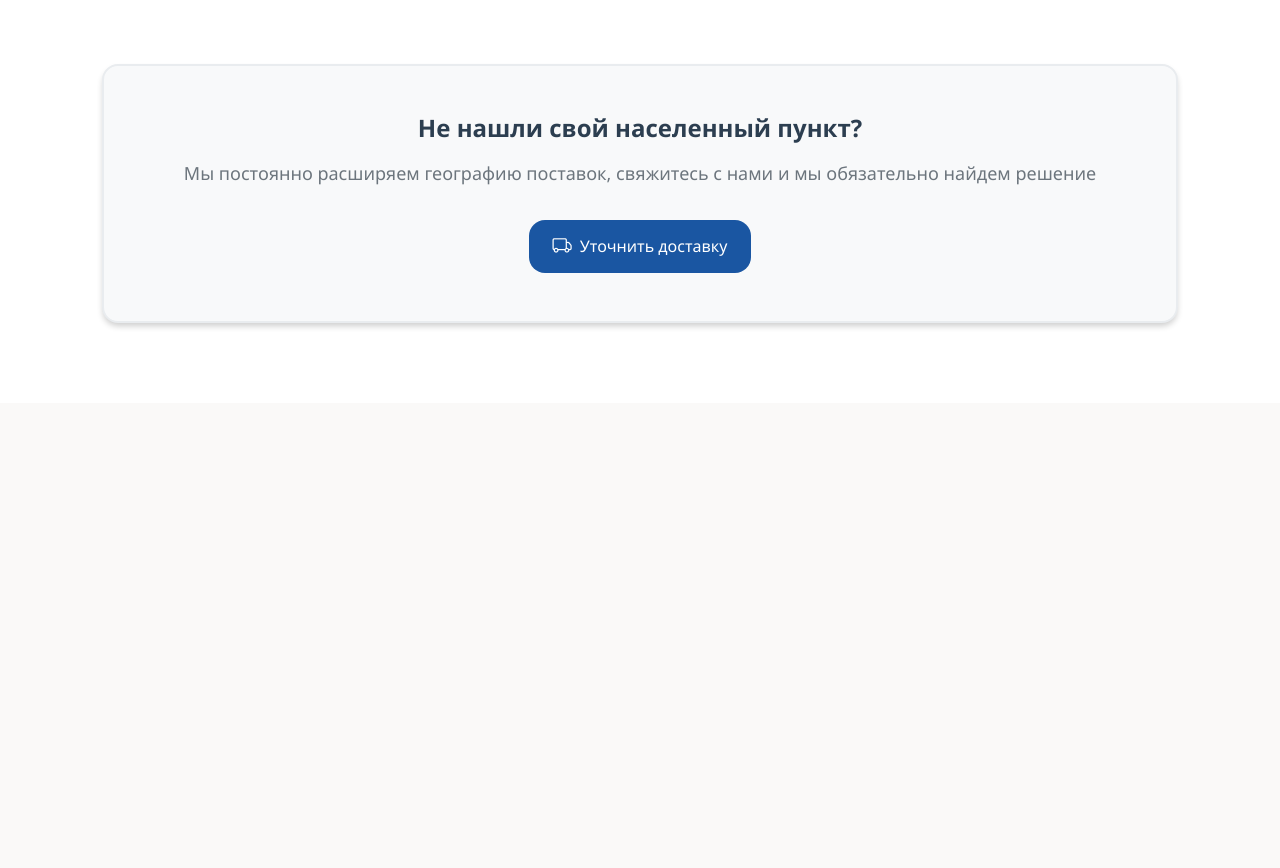
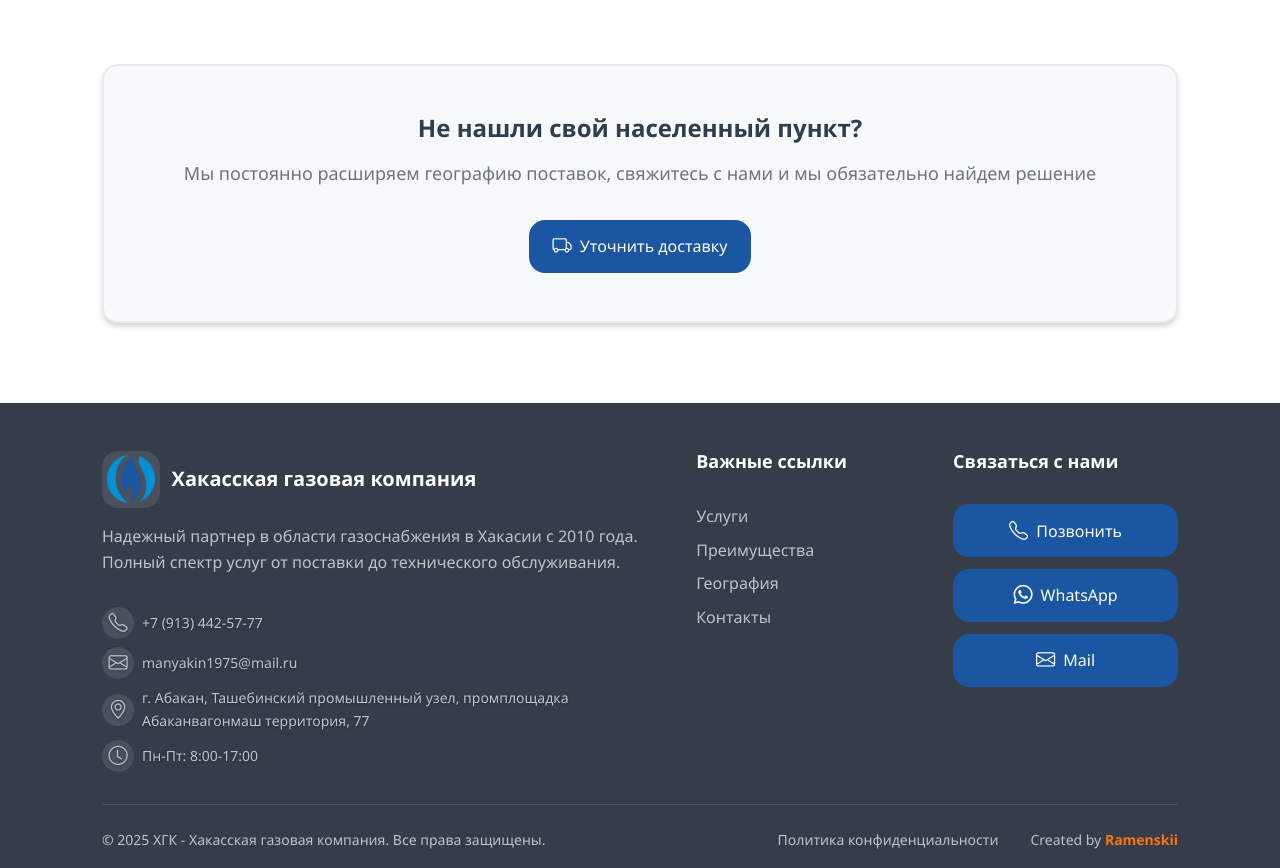
Before and after one commit to KRamenskii/hgk_dev, a Django app: page / in a window 1280 px wide. Shown: the part 3901-4769 px from the top of the page. Before the commit the page ends 4228 px from the top, so only its background shows below. Run offline with Django 5.2, Linux system fonts and the light colour scheme; data that the repository does not hold is empty.

Commit message:
Footer for the site has been created.

```diff
--- a/project/website/static/css/components.css
+++ b/project/website/static/css/components.css
@@ -146,3 +146,138 @@
     font-size: 0.875rem;
     text-shadow: 0 1px 3px rgba(0, 0, 0, 0.3);
 }
+
+/* Footer Styles */
+.footer {
+    background-color: var(--bg-footer);
+    color: white;
+    padding: 3rem 0 1rem;
+}
+
+.footer-content {
+    display: grid;
+    grid-template-columns: 2.5fr 1fr 1fr;
+    gap: 2rem;
+    margin-bottom: 2rem;
+}
+
+.footer-column {
+    display: flex;
+    flex-direction: column;
+    gap: 1rem;
+}
+
+.footer-logo .logo-title {
+    color: white;
+    font-size: 1.25rem;
+}
+
+.footer-icon-container,
+.header-icon-container {
+    min-width: 2rem;
+    min-height: 2rem;
+    display: flex;
+    align-items: center;
+    justify-content: center;
+    background-color: var(--bg-footer-icon);
+    border-radius: var(--border-radius);
+}
+
+.header-icon-container {
+    background-color: transparent;
+}
+
+.footer-logo-container {
+    padding: 1.8rem;
+}
+
+.footer-description {
+    color: #bdc3c7;
+    line-height: 1.6;
+}
+
+.footer-contact-info {
+    display: flex;
+    flex-direction: column;
+    gap: 0.5rem;
+}
+
+.footer-contact-info .contact-item {
+    color: #bdc3c7;
+    font-size: 0.875rem;
+}
+
+.contact-item {
+    display: flex;
+    align-items: center;
+    gap: 0.5rem;
+    color: white;
+    font-size: 0.875rem;
+    text-shadow: 0 1px 3px rgba(0, 0, 0, 0.3);
+}
+
+.header-scrolled .contact-item {
+    color: var(--text-light);
+    text-shadow: none;
+}
+
+.footer-title {
+    color: white;
+    font-size: 1.125rem;
+    margin-bottom: 1rem;
+}
+
+.footer-links {
+    list-style: none;
+    display: flex;
+    flex-direction: column;
+    gap: 0.5rem;
+    padding: 0;
+}
+
+.footer-links a {
+    color: #bdc3c7;
+    text-decoration: none;
+    transition: var(--transition);
+}
+
+.footer-links a:hover {
+    color: white;
+}
+
+.footer-buttons {
+    display: flex;
+    flex-direction: column;
+    gap: 0.75rem;
+}
+
+.footer-bottom {
+    display: flex;
+    justify-content: space-between;
+    align-items: center;
+    padding-top: 1.5rem;
+    border-top: 1px solid rgba(255, 255, 255, 0.1);
+    color: #bdc3c7;
+    font-size: 0.875rem;
+}
+
+.footer-links-bottom {
+    display: flex;
+    gap: 2rem;
+    align-items: center;
+}
+
+.made-by-logo {
+    text-decoration: none;
+    color: var(--accent-color);
+    font-weight: 600;
+}
+
+.footer-link {
+    color: #bdc3c7;
+    text-decoration: none;
+}
+
+.footer-link:hover {
+    color: white;
+}
--- a/project/website/templates/website/includes/footer.html
+++ b/project/website/templates/website/includes/footer.html
@@ -0,0 +1,91 @@
+{% load static %}
+<footer class="footer">
+    <div class="container">
+        <div class="footer-content">
+            <div class="footer-column">
+                <div class="footer-logo">
+                    <div class="logo">
+                        <div class="logo-icon footer-icon-container footer-logo-container">
+                            <img src="{% static 'img/logo.png' %}" class="logo-icon">
+                        </div>
+                        <div class="logo-text-footer">
+                            <div class="logo-title">Хакасская газовая компания</div>
+                        </div>
+                    </div>
+                </div>
+                <p class="footer-description">
+                    Надежный партнер в области газоснабжения в Хакасии с 2010 года. Полный спектр услуг от поставки до технического обслуживания.
+                </p>
+                <div class="footer-contact-info">
+                    <div class="contact-item contact-btn" data-type="call" data-value="{% if settings %}{{ settings.phone }}{% else %}+7 (913) 442-57-77{% endif %}" style="cursor: pointer;">
+                        <div class="footer-icon-container">
+                            <i class="bi bi-telephone responsive-icon"></i>
+                        </div>
+                        <span>{% if settings %}{{ settings.phone }}{% else %}+7 (913) 442-57-77{% endif %}</span>
+                    </div>
+
+                    <div class="contact-item contact-btn" data-type="email" data-value="{% if settings %}{{ settings.email }}{% else %}manyakin1975@mail.ru{% endif %}" style="cursor: pointer;">
+                        <div class="footer-icon-container">
+                            <i class="bi bi-envelope responsive-icon"></i>
+                        </div>
+                        <span>{% if settings %}{{ settings.email }}{% else %}manyakin1975@mail.ru{% endif %}</span>
+                    </div>
+
+                    <div class="contact-item contact-btn" data-type="map" data-value="{% if settings %}{{ settings.address }}{% else %}г. Абакан, Ташебинский промышленный узел, промплощадка Абаканвагонмаш территория, 77{% endif %}" style="cursor: pointer;">
+                        <div class="footer-icon-container">
+                            <i class="bi bi-geo-alt responsive-icon"></i>
+                        </div>
+                        <span>{% if settings %}{{ settings.address }}{% else %}г. Абакан, Ташебинский промышленный узел, промплощадка Абаканвагонмаш территория, 77{% endif %}</span>
+                    </div>
+
+                    <div class="contact-item">
+                        <div class="footer-icon-container">
+                            <i class="bi bi-clock responsive-icon"></i>
+                        </div>
+                        <span>{% if settings %}{{ settings.working_hours }}{% else %}Пн-Пт: 8:00-17:00{% endif %}</span>
+                    </div>
+                </div>
+            </div>
+
+            <div class="footer-column">
+                <h4 class="footer-title">Важные ссылки</h4>
+                <ul class="footer-links">
+                    <li><a href="#services">Услуги</a></li>
+                    <li><a href="#advantages">Преимущества</a></li>
+                    <li><a href="#coverage">География</a></li>
+                    <li><a href="#contacts">Контакты</a></li>
+                </ul>
+            </div>
+
+            <div class="footer-column">
+                <h4 class="footer-title">Связаться с нами</h4>
+                <div class="footer-buttons">
+                    <button class="btn btn-primary contact-btn" data-type="call" data-value="+79134425777">
+                        <i class="bi bi-telephone responsive-icon"></i>
+                        Позвонить
+                    </button>
+                    <button class="btn btn-primary contact-btn" data-type="whatsapp" data-value="+79134425777">
+                        <i class="bi bi-whatsapp responsive-icon"></i>
+                        WhatsApp
+                    </button>
+                    <button class="btn btn-primary contact-btn" data-type="email" data-value="manyakin1975@mail.ru">
+                        <i class="bi bi-envelope responsive-icon"></i>
+                        Mail
+                    </button>
+                </div>
+            </div>
+        </div>
+
+        <div class="footer-bottom">
+            <div class="footer-copyright">
+                © 2025 ХГК - Хакасская газовая компания. Все права защищены.
+            </div>
+            <div class="footer-links-bottom">
+                <a href="#" class="footer-link">Политика конфиденциальности</a>
+                <span class="footer-made-by">
+                    Created by <a href="https://github.com/KRamenskii" target="_blank" class="made-by-logo">Ramenskii</a>
+                </span>
+            </div>
+        </div>
+    </div>
+</footer>
```
Also changed, not shown: project/website/static/css/responsive.css (+57 -0 lines).
